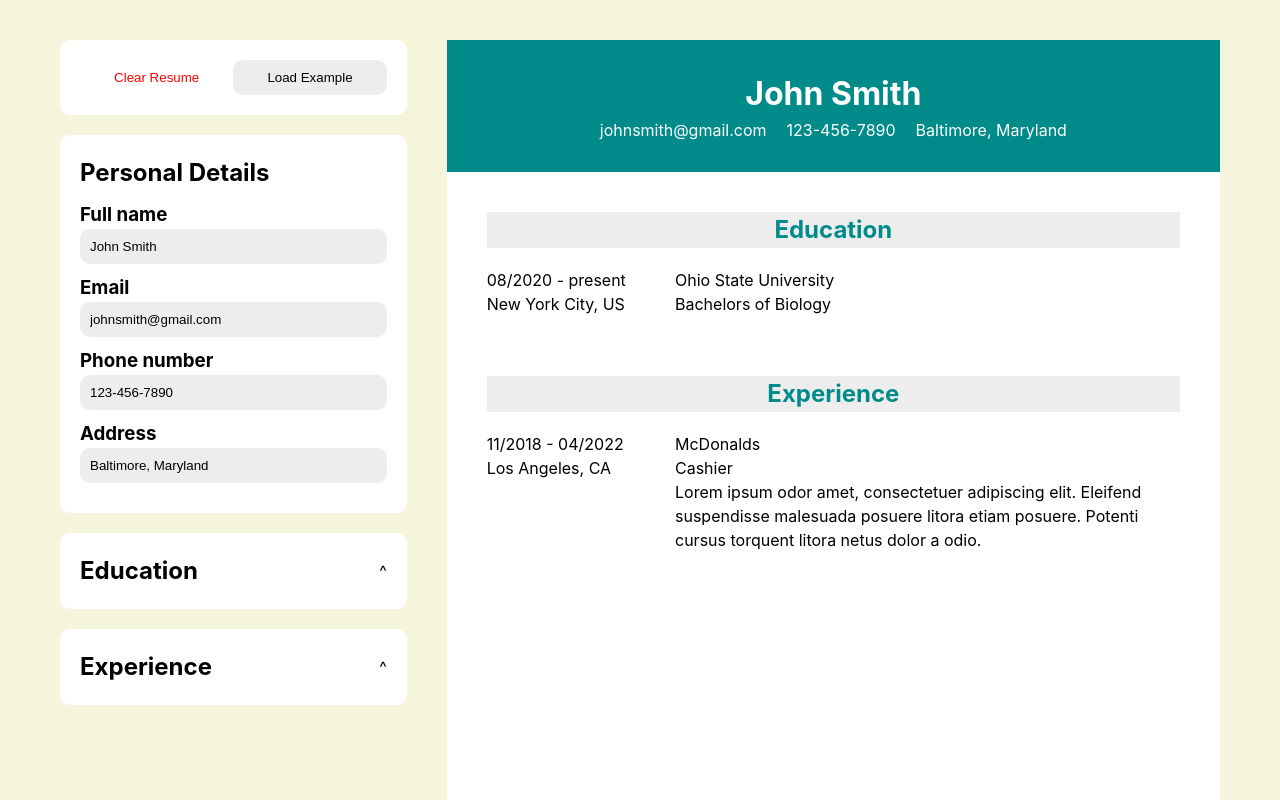
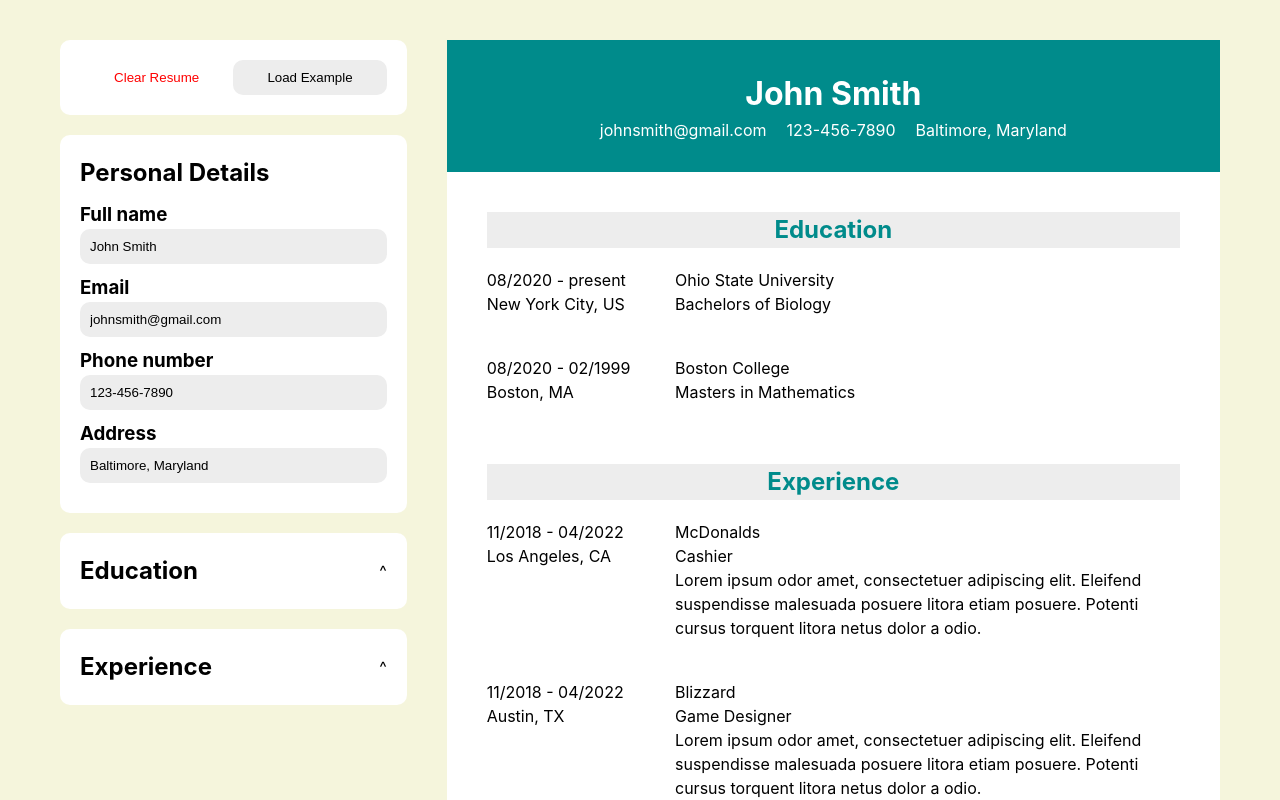
Before and after one commit to jeremykoo/cv-application, a React (Vite) app: page / in a window 1280 px wide. Shown: the top 800 px of the page. Built offline with nearby package versions, Linux system fonts and the light colour scheme.

Commit message:
edu and exp to array

```diff
--- a/src/App.jsx
+++ b/src/App.jsx
@@ -15,22 +15,41 @@ function App() {
     address: 'Baltimore, Maryland',
   });
 
-  const [education, setEducation] = useState({
+  const [education, setEducation] = useState([
+    {
       school: 'Ohio State University',
       degree: 'Bachelors of Biology',
       edu_start: '08/2020',
       edu_end: 'present',
       edu_location: 'New York City, US'
-  });
+    },
+    {
+      school: 'Boston College',
+      degree: 'Masters in Mathematics',
+      edu_start: '08/2020',
+      edu_end: '02/1999',
+      edu_location: 'Boston, MA'
+    },
+  ]);
 
-  const [experience, setExperience] = useState({
+  const [experience, setExperience] = useState([
+    {
       company: 'McDonalds',
       position: 'Cashier',
       exp_start: '11/2018',
       exp_end: '04/2022',
       exp_location: 'Los Angeles, CA',
       description: 'Lorem ipsum odor amet, consectetuer adipiscing elit. Eleifend suspendisse malesuada posuere litora etiam posuere. Potenti cursus torquent litora netus dolor a odio.'
-  });
+    },
+    {
+      company: 'Blizzard',
+      position: 'Game Designer',
+      exp_start: '11/2018',
+      exp_end: '04/2022',
+      exp_location: 'Austin, TX',
+      description: 'Lorem ipsum odor amet, consectetuer adipiscing elit. Eleifend suspendisse malesuada posuere litora etiam posuere. Potenti cursus torquent litora netus dolor a odio.'
+    },
+  ]);
 
   return (
     <div className='layout'>
--- a/src/components/Education.jsx
+++ b/src/components/Education.jsx
@@ -12,7 +12,6 @@ function Education({ education, setEducation }) {
 
   return (
     <div>
-      {/* <h2>Education</h2> */}
       <div className="field-row">
         <h3>School</h3>
         <input
--- a/src/components/Experience.jsx
+++ b/src/components/Experience.jsx
@@ -12,7 +12,6 @@ function Experience({ experience, setExperience }) {
 
   return (
     <div>
-      {/* <h2>Experience</h2> */}
       <div className="field-row">
         <h3>Company Name</h3>
         <input
--- a/src/components/Resume.jsx
+++ b/src/components/Resume.jsx
@@ -46,11 +46,15 @@ function Resume({ details, education, experience }) {
       <main>
         <div className='resume-section'>
           <h2>Education</h2>
-          <EduField education={education}/>
+          {education.map((edu) => (
+            <EduField key={edu.school} education={edu}/>
+          ))}
         </div>
         <div className='resume-section'>
           <h2>Experience</h2>
-          <ExpField experience={experience}/>
+          {experience.map((exp) => (
+            <ExpField key={exp.company} experience={exp}/>
+          ))}
         </div>
       </main>
     </div>
```
Lines whose indentation alone changed are shown as unchanged.
